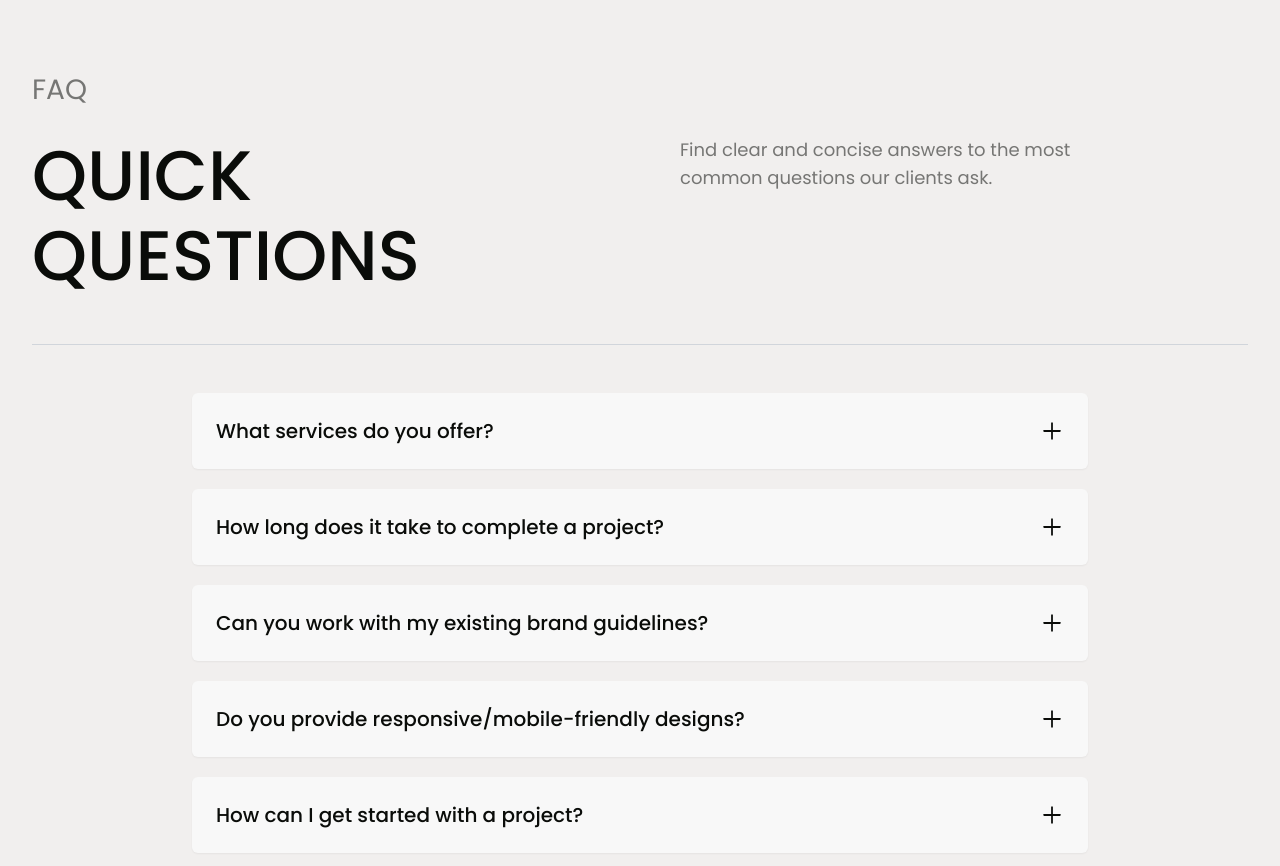
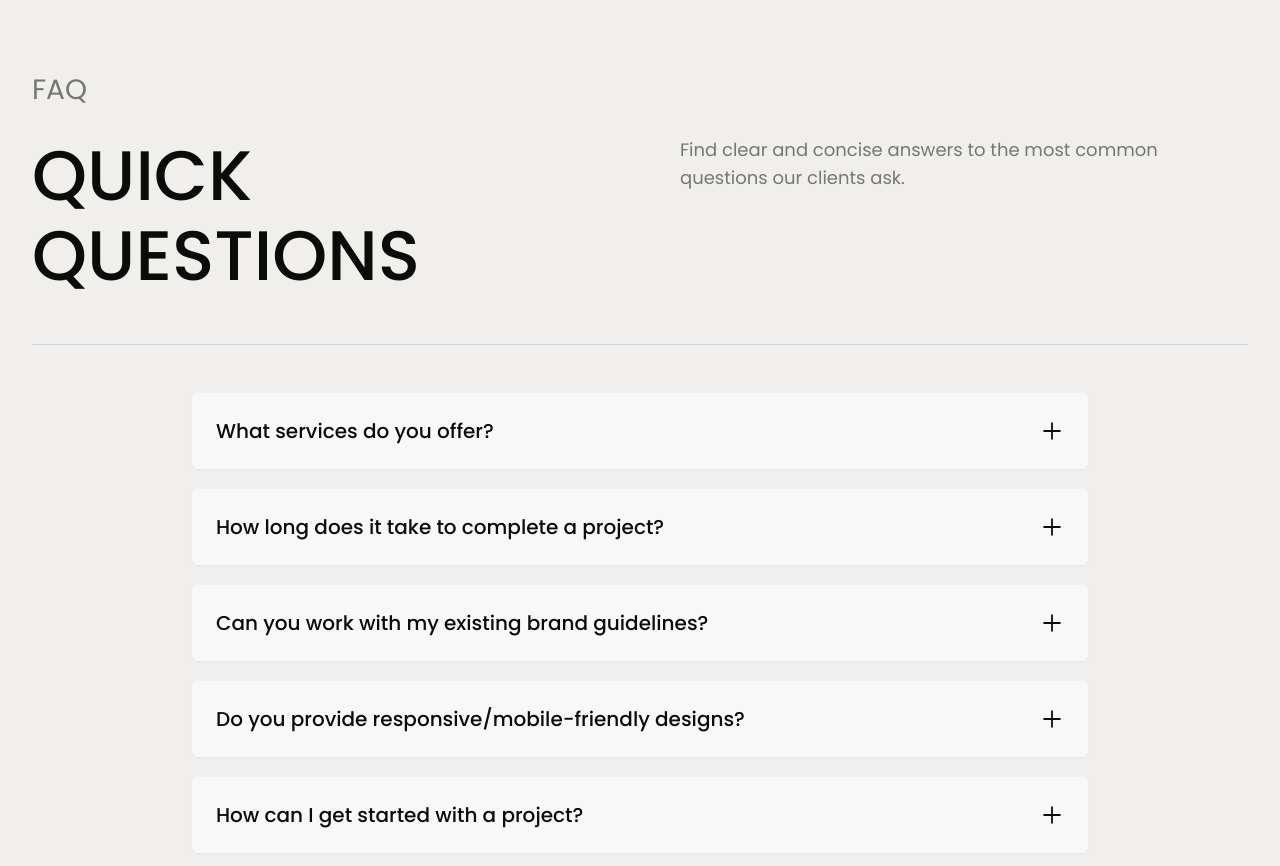
Before and after one commit to rmadayag/rmadayag, a React (Vite) app: page / in a window 1280 px wide. Shown: the part 6480-7346 px from the top of the page. Built offline with nearby package versions, Linux system fonts and the light colour scheme.

Commit message:
Your commit message

```diff
--- a/src/components/Contact.jsx
+++ b/src/components/Contact.jsx
@@ -62,7 +62,7 @@
           </h3>
         </div>
         <div>
-          <p className="text-base md:text-lg text-txtcolor leading-relaxed max-w-md">
+          <p className="text-base sm:text-lg text-txtcolor max-w-xl">
             Find clear and concise answers to the most common questions our clients ask.
           </p>
         </div>
```
